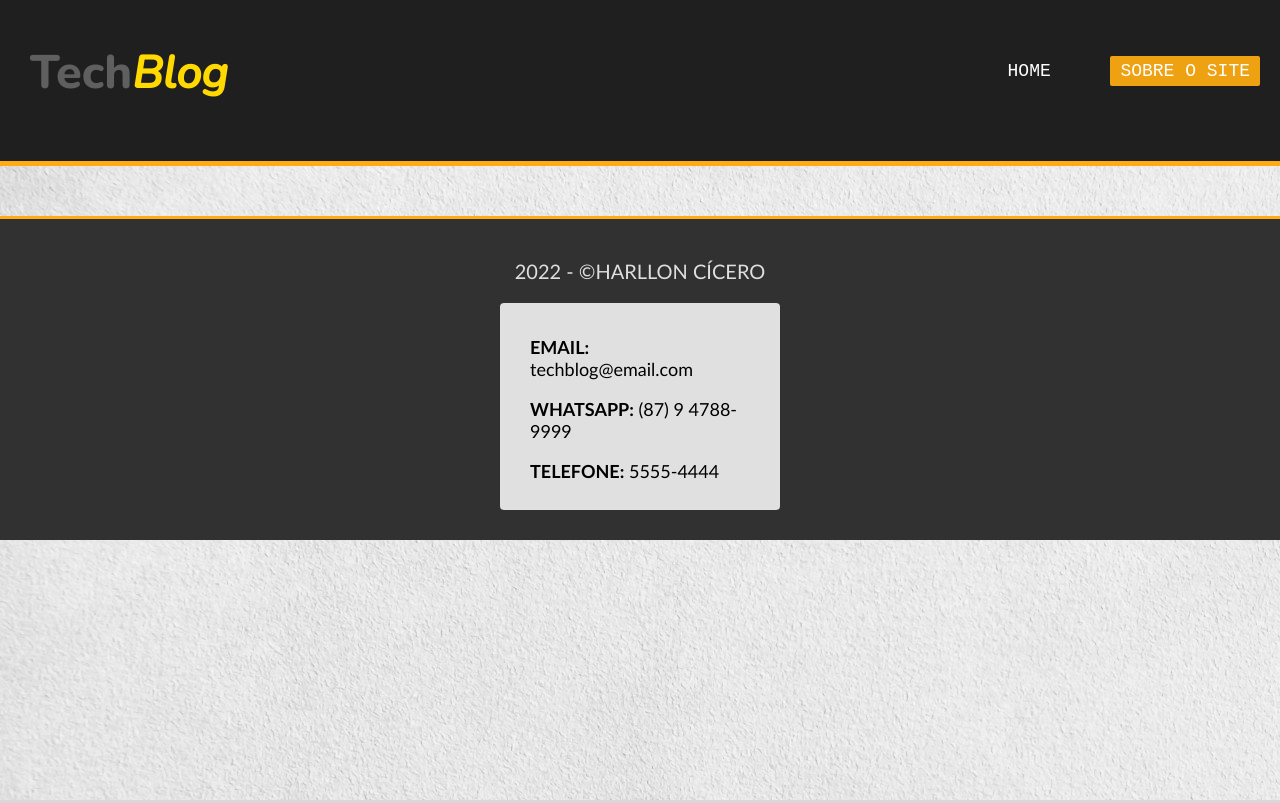
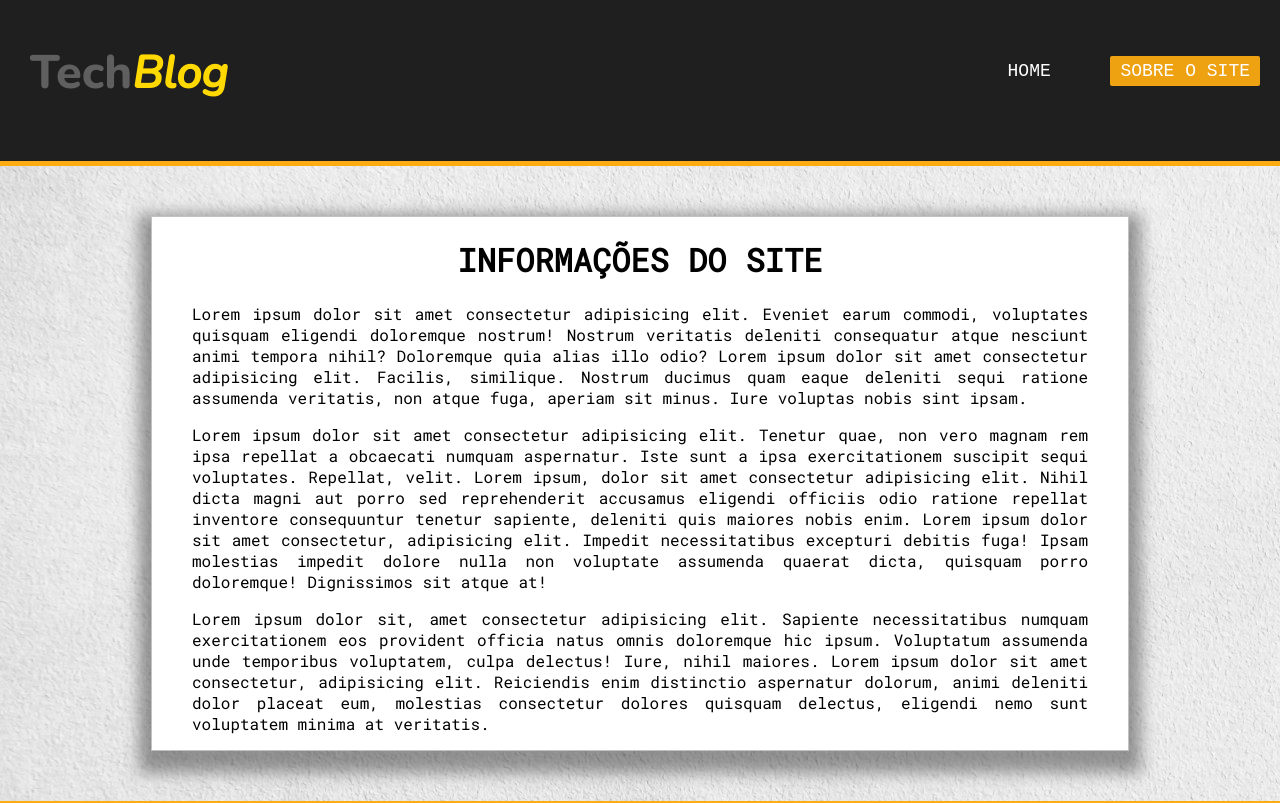
Before and after one commit to HarllonCS/TechBlog, a plain HTML site: page info.html in a window 1280 px wide. Shown: the top 803 px of the page. Drawn offline with Linux system fonts and the light colour scheme; a web font is replaced by a local one.

Commit message:
Página de informações do site

```diff
--- a/css/style.css
+++ b/css/style.css
@@ -95,7 +95,7 @@ a {
 
 /* Estilização pra todas as caixas */
 
-#conts {
+.conteudo {
     background-color: white;
     border: 1px solid #c2c2c2;
     box-shadow: 0 10px 15px 12px #00000060;
--- a/info.html
+++ b/info.html
@@ -10,8 +10,24 @@
     <link rel="stylesheet" href="css/style.css">
 
     <!--[if lt IE 9]>
-        <script src="../js/html5shiv.js"></script>
+        <script src="js/html5shiv.js"></script>
     <![endif]-->
+
+    <style>
+        #info-cont {
+            width: 70%;
+            padding: 0 40px 0 40px;
+        }
+
+        #info h1 {
+            text-align: center;
+            text-transform: uppercase;
+        }
+
+        #info p {
+            text-align: justify;
+        }
+    </style>
 </head>
 
 <body class="container">
@@ -26,9 +42,25 @@
                 <li><a href="info.html" class="pag-atual">sobre o site</a></li>
             </ul>
         </nav><!-- menu do cabeçalho -->
+    </header><!-- cabeçalho -->
 
-        <div style="clear: both;"></div>
-    </header><!-- cabeçalho -->
+    <div id="info-cont" class="conteudo">
+        <section id="info">
+            <h1>Informações do site</h1>
+
+            <p>
+                Lorem ipsum dolor sit amet consectetur adipisicing elit. Eveniet earum commodi, voluptates quisquam eligendi doloremque nostrum! Nostrum veritatis deleniti consequatur atque nesciunt animi tempora nihil? Doloremque quia alias illo odio? Lorem ipsum dolor sit amet consectetur adipisicing elit. Facilis, similique. Nostrum ducimus quam eaque deleniti sequi ratione assumenda veritatis, non atque fuga, aperiam sit minus. Iure voluptas nobis sint ipsam.
+            </p>
+
+            <p>
+                Lorem ipsum dolor sit amet consectetur adipisicing elit. Tenetur quae, non vero magnam rem ipsa repellat a obcaecati numquam aspernatur. Iste sunt a ipsa exercitationem suscipit sequi voluptates. Repellat, velit. Lorem ipsum, dolor sit amet consectetur adipisicing elit. Nihil dicta magni aut porro sed reprehenderit accusamus eligendi officiis odio ratione repellat inventore consequuntur tenetur sapiente, deleniti quis maiores nobis enim. Lorem ipsum dolor sit amet consectetur, adipisicing elit. Impedit necessitatibus excepturi debitis fuga! Ipsam molestias impedit dolore nulla non voluptate assumenda quaerat dicta, quisquam porro doloremque! Dignissimos sit atque at!
+            </p>
+
+            <p>
+                Lorem ipsum dolor sit, amet consectetur adipisicing elit. Sapiente necessitatibus numquam exercitationem eos provident officia natus omnis doloremque hic ipsum. Voluptatum assumenda unde temporibus voluptatem, culpa delectus! Iure, nihil maiores. Lorem ipsum dolor sit amet consectetur, adipisicing elit. Reiciendis enim distinctio aspernatur dolorum, animi deleniti dolor placeat eum, molestias consectetur dolores quisquam delectus, eligendi nemo sunt voluptatem minima at veritatis.
+            </p>
+        </section>
+    </div>
 
     <footer id="rodape"><!-- rodapé -->
         <p class="assinatura">2022 - &copy;Harllon Cícero</p>
```
Also changed, not shown: index.html (+2 -4 lines).
